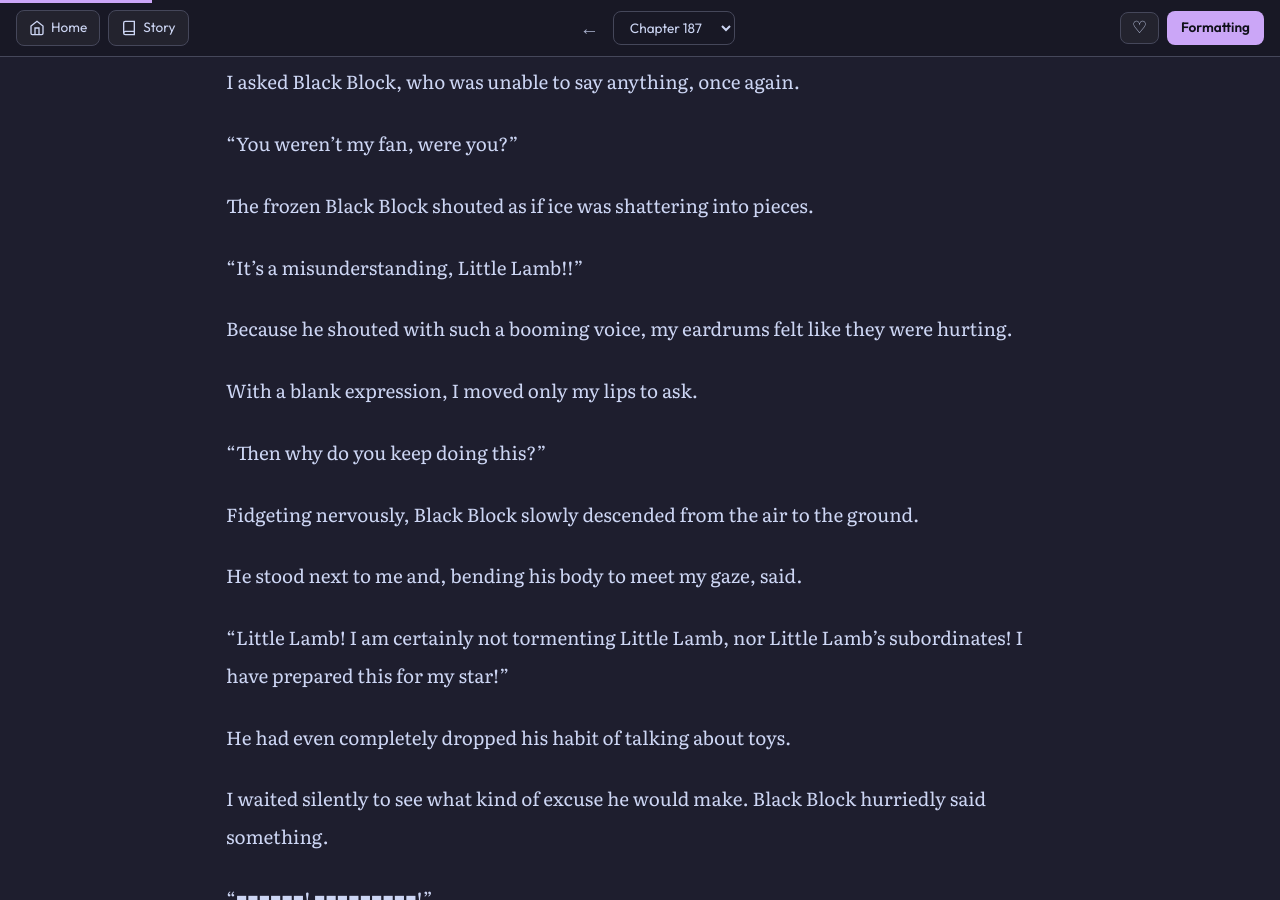
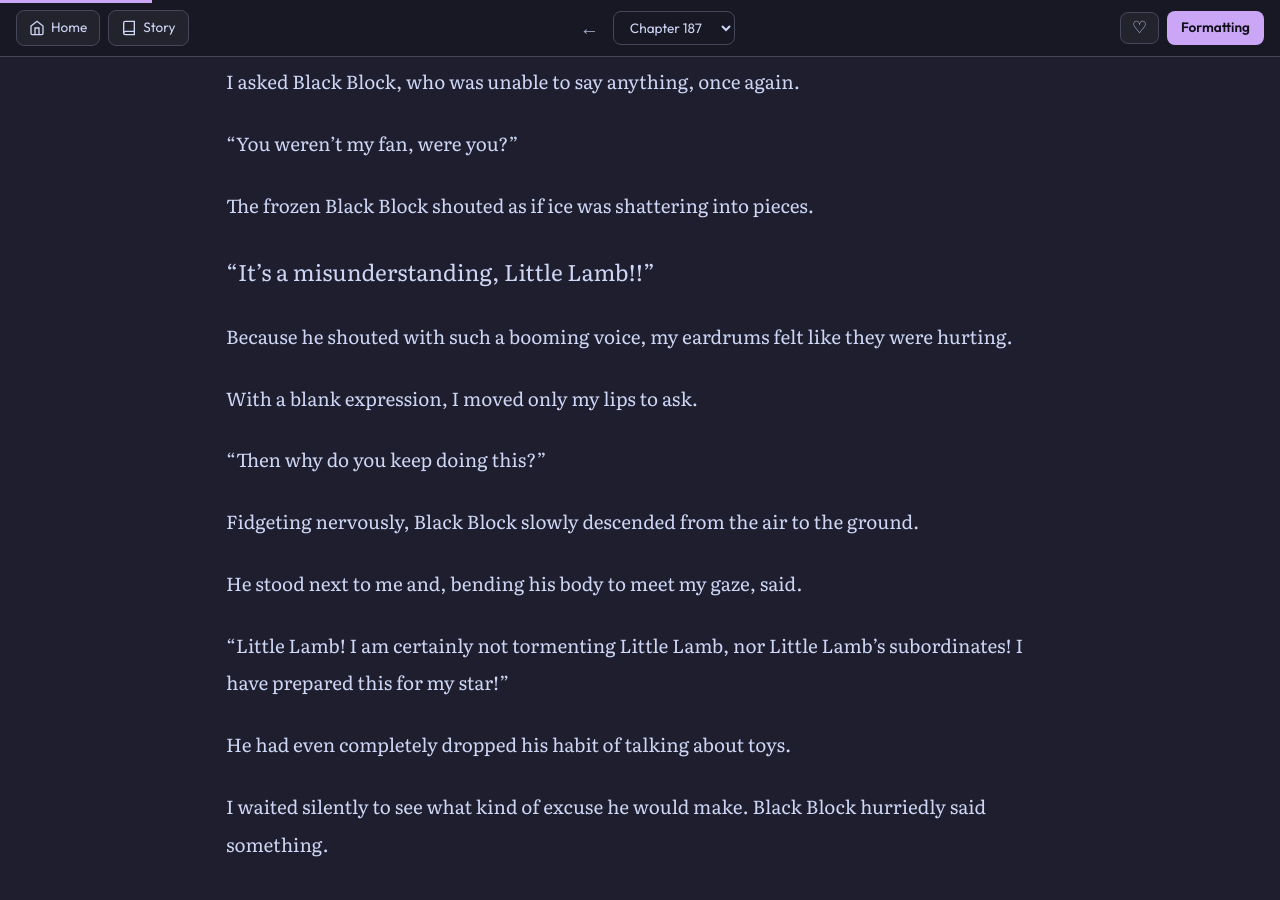
Before and after one commit to soleumn/soleumn.github.io, a Jekyll site: the page built from _chapters/eoshinki/ch187.md, in a window 1280 px wide and 900 px high, scrolled down 2174 px. Built offline with Jekyll 4.4.1, drawn with Linux system fonts in a browser that asks for light colours; some web fonts are replaced; comment, search, counter and statistics services are not loaded.

Commit message:
Update ch187.md

```diff
--- a/_chapters/eoshinki/ch187.md
+++ b/_chapters/eoshinki/ch187.md
@@ -70,7 +70,7 @@ I asked Black Block, who was unable to say anything, once again.
 
 The frozen Black Block shouted as if ice was shattering into pieces.
 
-“It's a misunderstanding, Little Lamb!!”
+<big>“It's a misunderstanding, Little Lamb!!”</big>
 
 Because he shouted with such a booming voice, my eardrums felt like they were hurting.
 
@@ -88,7 +88,7 @@ He had even completely dropped his habit of talking about toys.
 
 I waited silently to see what kind of excuse he would make. Black Block hurriedly said something.
 
-“■■■■■■! ■■■■■■■■■!”
+<big>“■■■■■■! ■■■■■■■■■!”</big>
 
 However, it was not a language I could understand. I made a nonchalant demand to him.
 
```
